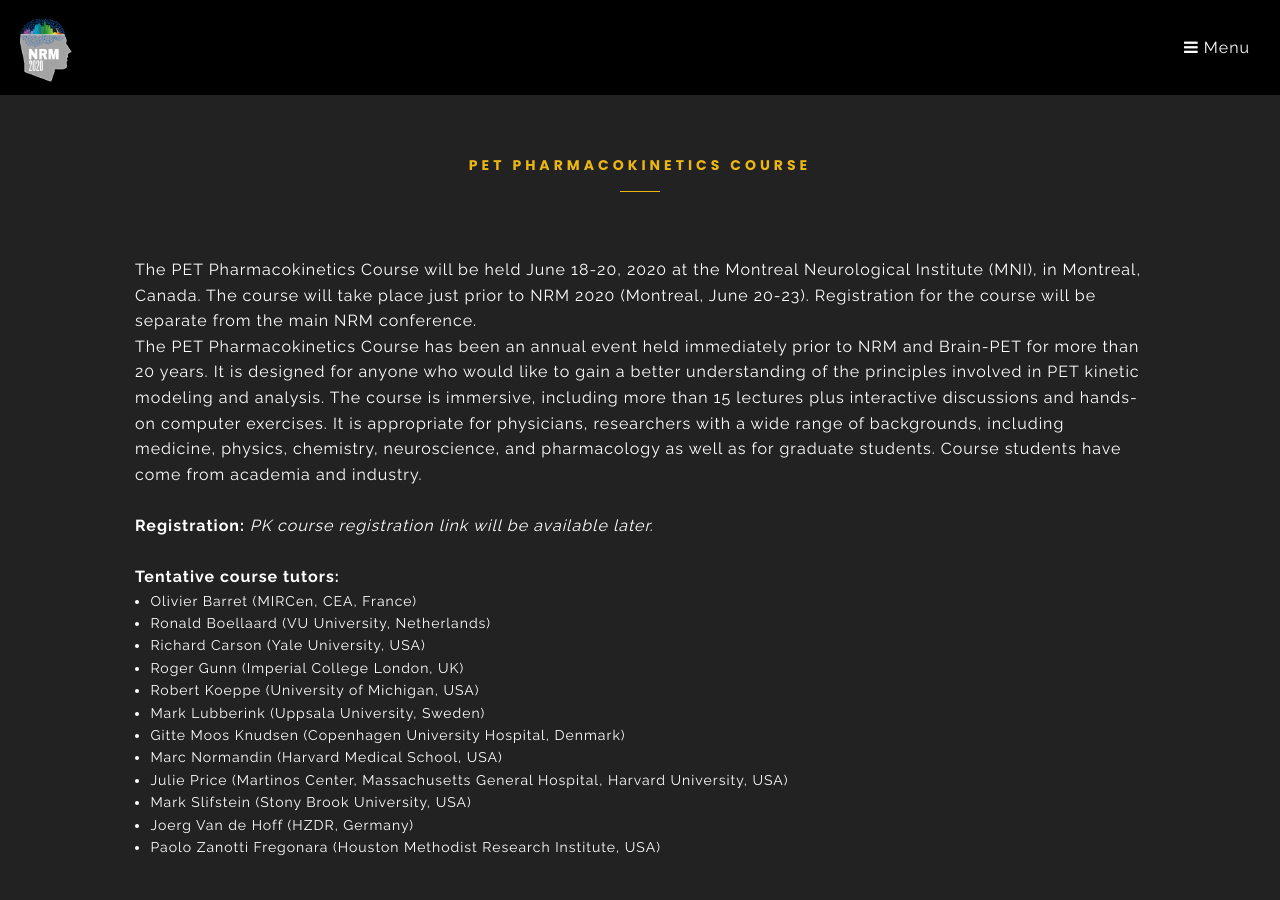
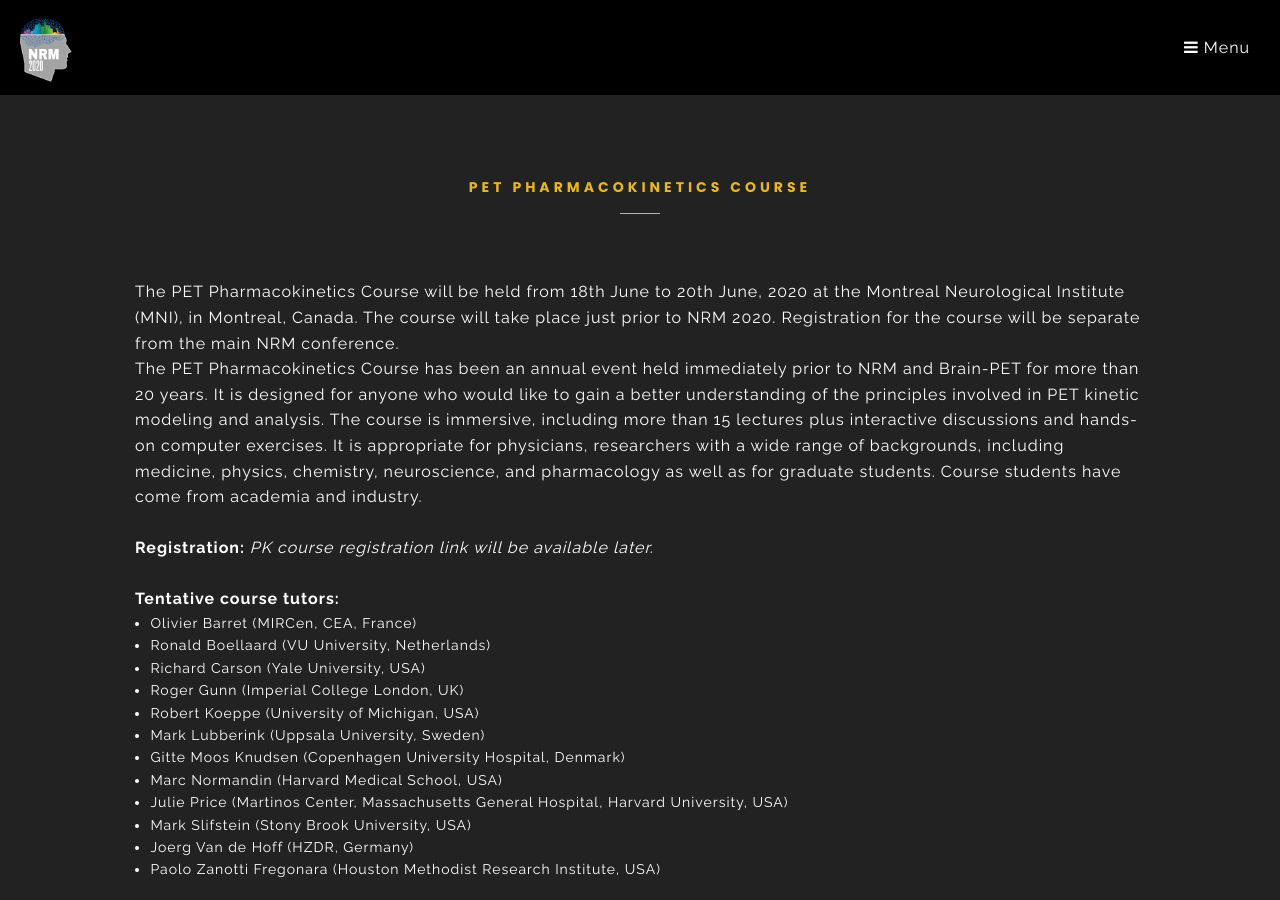
Before and after one commit to sulantha2006/nrm2020_web, a Jekyll site: the page built from index.html, in a window 1280 px wide and 900 px high, scrolled down 5223 px. Built offline with Jekyll 4.4.1, drawn with Linux system fonts in a browser that asks for light colours; the list of posts is cut into pages by our own code; some of the changed text lies outside the part shown.

Commit message:
Small Corrections.

```diff
--- a/_includes/montreal.html
+++ b/_includes/montreal.html
@@ -36,6 +36,9 @@
                   </a>
                   <a href="https://www.montrealjazzfest.com/en-CA">
                     <li><strong>Montreal Jazz Festival: </strong>25th June - 7th July, 2020</li>
+                  </a>
+                  <a href="https://www.hahaha.com/en/montreal-festival">
+                    <li><strong>Just For Laughs Festival: </strong>15th July - 26th July, 2020</li>
                   </a>
                 </ul>
                 <a href="https://www.mtl.org/en">Visit Tourisme Montréal website for more information. </a>
--- a/_includes/pkcourse.html
+++ b/_includes/pkcourse.html
@@ -17,8 +17,8 @@
             <div class="row">
               <div class="medium-12 columns">
                 <p>
-                  The PET Pharmacokinetics Course will be held June 18-20, 2020 at the Montreal Neurological Institute
-                  (MNI), in Montreal, Canada. The course will take place just prior to NRM 2020 (Montreal, June 20-23).
+                  The PET Pharmacokinetics Course will be held from 18th June to 20th June, 2020 at the Montreal Neurological Institute
+                  (MNI), in Montreal, Canada. The course will take place just prior to NRM 2020.
                   Registration for the course will be separate from the main NRM conference.
                   <br>
                   The PET Pharmacokinetics Course has been an annual event held immediately prior to NRM and Brain-PET
```
